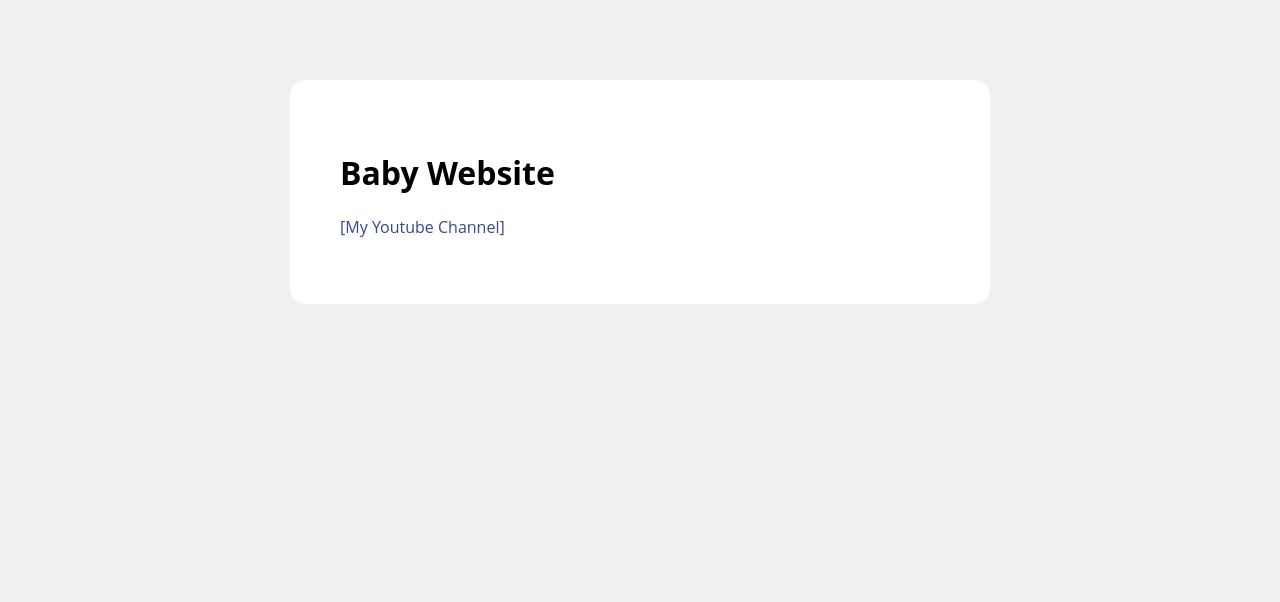
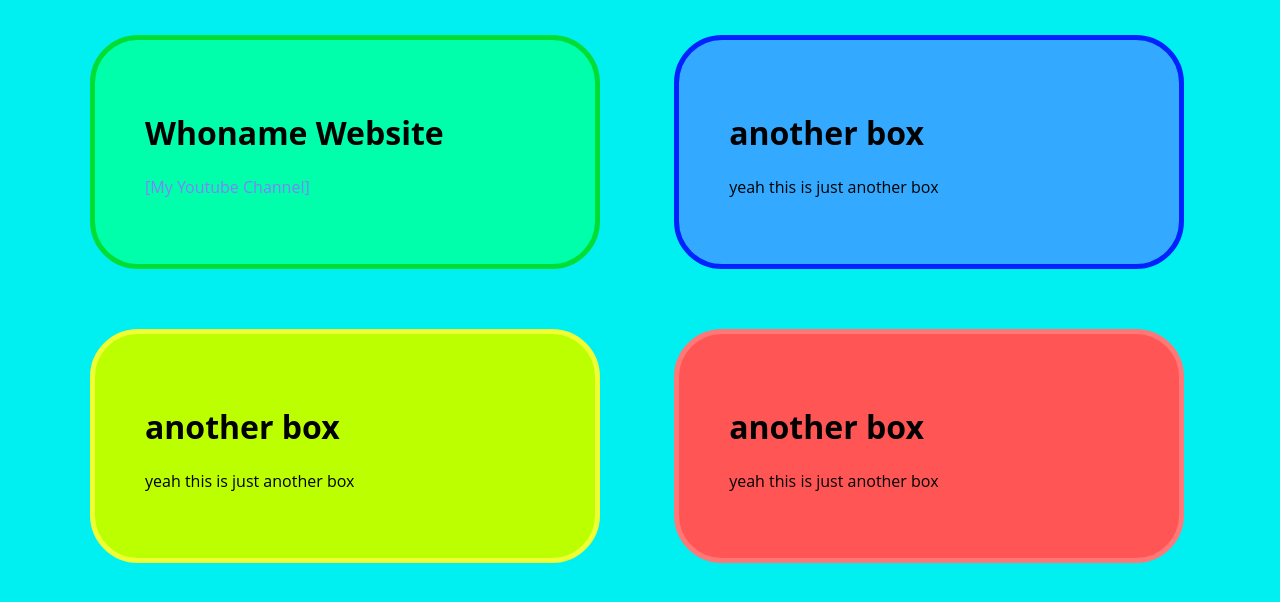
Before and after one commit to Whoname0/whoname0.github.io, a plain HTML site: page index.html in a window 1280 px wide. Drawn offline with Linux system fonts and the light colour scheme.

Commit message:
Update index.html

```diff
--- a/index.html
+++ b/index.html
@@ -2,28 +2,49 @@
 <!doctype html>
 <html>
 <head>
-    <title>Baby Website</title>
+    <title>Whoname Website</title>
 
     <meta charset="utf-8" />
     <meta http-equiv="Content-type" content="text/html; charset=utf-8" />
     <meta name="viewport" content="width=device-width, initial-scale=1" />
     <style type="text/css">
     body {
-        background-color: #f0f0f2;
+        background-color: #00f0f2;
         margin: 0;
         padding: 0;
         font-family: "Open Sans", "Helvetica Neue", Helvetica, Arial, sans-serif;
 
     }
-    div {
-        width: 600px;
-        margin: 5em auto;
-        padding: 50px;
-        background-color: #fff;
-        border-radius: 1em;
+	div.box{
+		width: 400px;
+		padding: 50px;
+		border-radius: 3em;
+		border-width: 5px;
+		border-style: solid;
+		display: inline-block;
+	}
+    div.box1 {
+        margin: 35px 35px 30px 90px;
+        background-color: #0fa;
+		border-color: #0d3;
+    }
+	div.box2 {
+		margin: 35px 0 30px 35px;
+        background-color: #3af;
+		border-color: #02f;
+    }
+	div.box3 {
+		margin: 30px 35px 0 90px;
+        background-color: #bf0;
+		border-color: #ef3;
+    }
+	div.box4 {
+		margin: 30px 0 0 35px;
+        background-color: #f55;
+		border-color: #f77;
     }
     a:link, a:visited {
-        color: #38488f;
+        color: #8080ff;
         text-decoration: none;
     }
     @media (max-width: 700px) {
@@ -41,9 +62,24 @@
 </head>
 
 <body>
-<div>
-    <h1>Baby Website</h1>
+<div class = "box and box1">
+    <h1>Whoname Website</h1>
     <p><a href="https://www.youtube.com/channel/UCHaF1b0YynSwFlPBniYZq8g?">[My Youtube Channel]</a></p>
+    <p>
+</div>
+<div class = "box and box2">
+    <h1>another box</h1>
+    <p>yeah this is just another box</p>
+    <p>
+</div>
+<div class = "box and box3">
+    <h1>another box</h1>
+    <p>yeah this is just another box</p>
+    <p>
+</div>
+<div class = "box and box4">
+    <h1>another box</h1>
+    <p>yeah this is just another box</p>
     <p>
 </div>
 </body>
```
